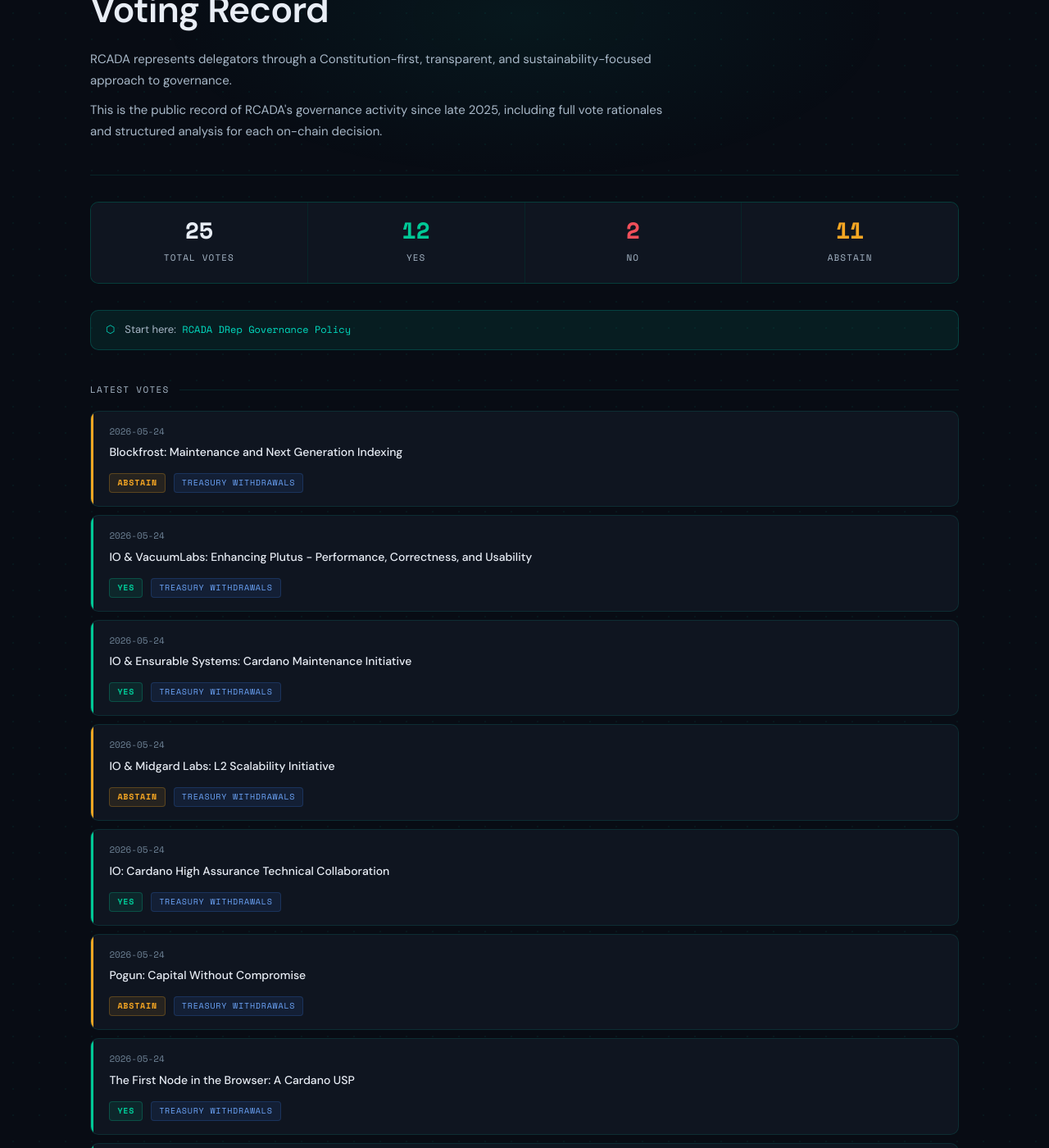
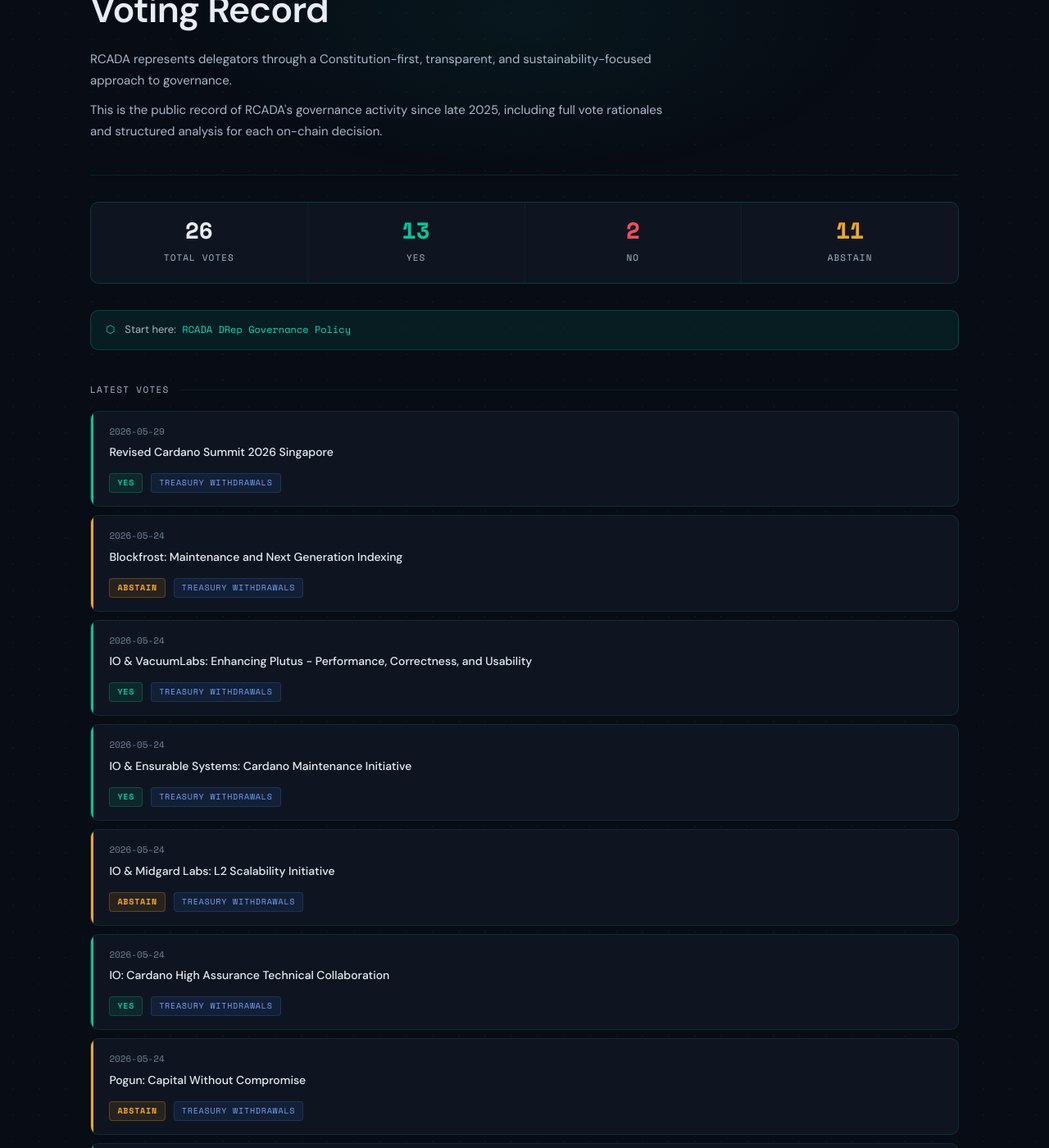
Before and after one commit to Brolloks/rcada-drep-votes, a Jekyll site: the page built from index.html, in a window 1280 px wide and 1400 px high, scrolled down 244 px. Shown: the whole window at 82% size. Built offline with Jekyll 4.4.1, drawn with Linux system fonts in a browser that asks for light colours; some of the changed text lies outside the part shown.

Commit message:
Auto-update index.html

```diff
--- a/index.html
+++ b/index.html
@@ -12,8 +12,8 @@ title: RCADA DRep Voting Record
 
 <!-- AUTO-STATS:START -->
 <div class="stats-row">
-  <div class="stat-cell"><span class="stat-num total">25</span><span class="stat-label">Total Votes</span></div>
-  <div class="stat-cell"><span class="stat-num yes">12</span><span class="stat-label">Yes</span></div>
+  <div class="stat-cell"><span class="stat-num total">26</span><span class="stat-label">Total Votes</span></div>
+  <div class="stat-cell"><span class="stat-num yes">13</span><span class="stat-label">Yes</span></div>
   <div class="stat-cell"><span class="stat-num no">2</span><span class="stat-label">No</span></div>
   <div class="stat-cell"><span class="stat-num abstain">11</span><span class="stat-label">Abstain</span></div>
 </div>
@@ -33,6 +33,12 @@ title: RCADA DRep Voting Record
 
 <!-- AUTO-INDEX:START -->
 <div class="vote-list">
+  <div class="vote-card yes-card fade-in">
+    <div class="vote-date">2026-05-29</div>
+    <strong><a href="votes/2026/Revised Cardano Summit 2026 Singapore.html">Revised Cardano Summit 2026 Singapore</a></strong>
+    <span class="badge badge-yes">Yes</span>
+    <span class="badge badge-type">Treasury Withdrawals</span>
+  </div>
   <div class="vote-card abstain-card fade-in">
     <div class="vote-date">2026-05-24</div>
     <strong><a href="votes/2026/Blockfrost_Maintenance and Next Generation Indexing.html">Blockfrost: Maintenance and Next Generation Indexing</a></strong>
@@ -87,12 +93,6 @@ title: RCADA DRep Voting Record
     <span class="badge badge-yes">Yes</span>
     <span class="badge badge-type">Treasury Withdrawals</span>
   </div>
-  <div class="vote-card abstain-card fade-in">
-    <div class="vote-date">2026-05-20</div>
-    <strong><a href="votes/2026/IO: Developer Experience Initiative.html">IO: Developer Experience Initiative</a></strong>
-    <span class="badge badge-abstain">Abstain</span>
-    <span class="badge badge-type">Treasury Withdrawals</span>
-  </div>
 </div>
 <!-- AUTO-INDEX:END -->
 
```
